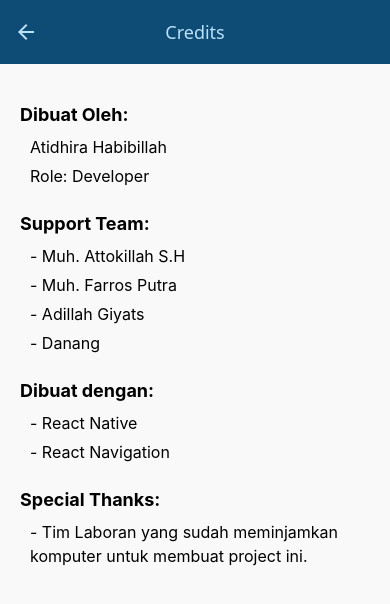
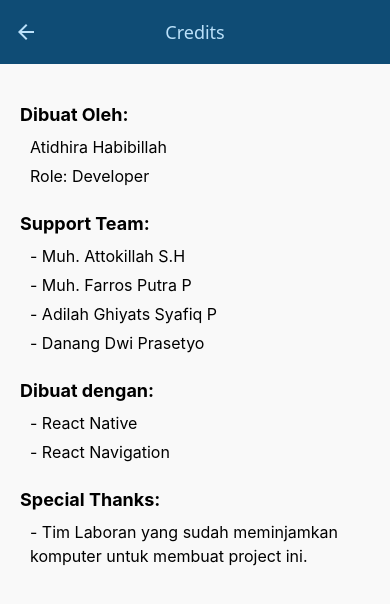
Before and after one commit to atidhira-id/react-native-tictacwar, a React Native app: screen /Credits in a window 390 px wide. Shown: the top 604 px of the page. Built offline with nearby package versions, Linux system fonts and the light colour scheme.

Commit message:
update: support team text

```diff
--- a/screen/Credits/index.js
+++ b/screen/Credits/index.js
@@ -11,9 +11,9 @@ const Credits = () => {
 
       <Text style={styles.sectionHeader}>Support Team:</Text>
       <Text style={styles.text}>- Muh. Attokillah S.H</Text>
-      <Text style={styles.text}>- Muh. Farros Putra</Text>
-      <Text style={styles.text}>- Adillah Giyats</Text>
-      <Text style={styles.text}>- Danang</Text>
+      <Text style={styles.text}>- Muh. Farros Putra P</Text>
+      <Text style={styles.text}>- Adilah Ghiyats Syafiq P</Text>
+      <Text style={styles.text}>- Danang Dwi Prasetyo</Text>
 
       <Text style={styles.sectionHeader}>Dibuat dengan:</Text>
       <Text style={styles.text}>- React Native</Text>
```
